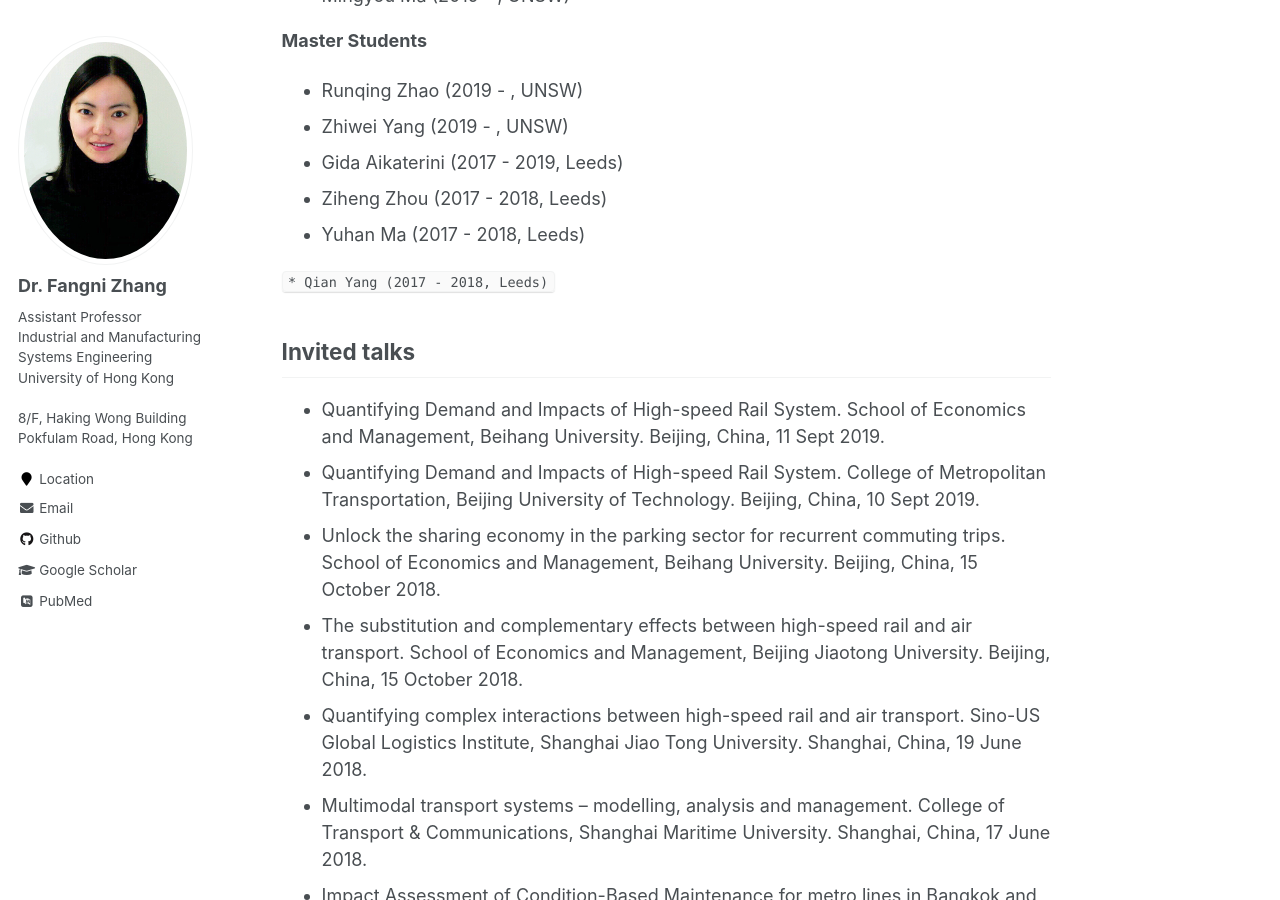
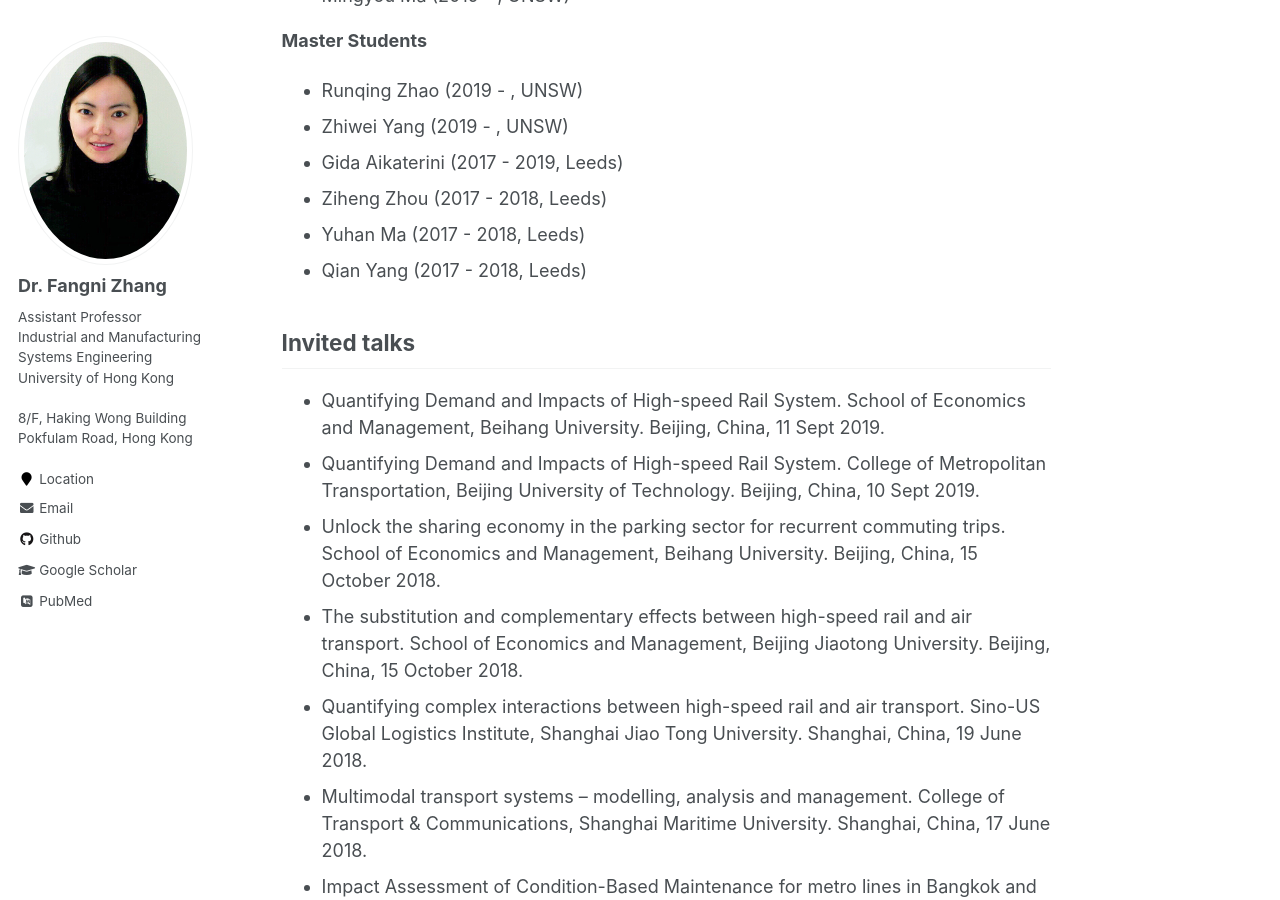
Before and after one commit to fangnizhang/fangnizhang.github.io, a Jekyll site: the page built from _pages/research.md, in a window 1280 px wide and 900 px high, scrolled down 360 px. Built offline with Jekyll 4.4.1, drawn with Linux system fonts in a browser that asks for light colours; some web fonts are replaced.

Commit message:
Update research.md

````diff
--- a/_pages/research.md
+++ b/_pages/research.md
@@ -16,8 +16,7 @@ Research students
 * Gida Aikaterini (2017 - 2019, Leeds)
 * Ziheng Zhou (2017 - 2018, Leeds)
 * Yuhan Ma (2017 - 2018, Leeds)
-
-``` * Qian Yang (2017 - 2018, Leeds)```
+* Qian Yang (2017 - 2018, Leeds)
 
 Invited talks
 ------------
````
